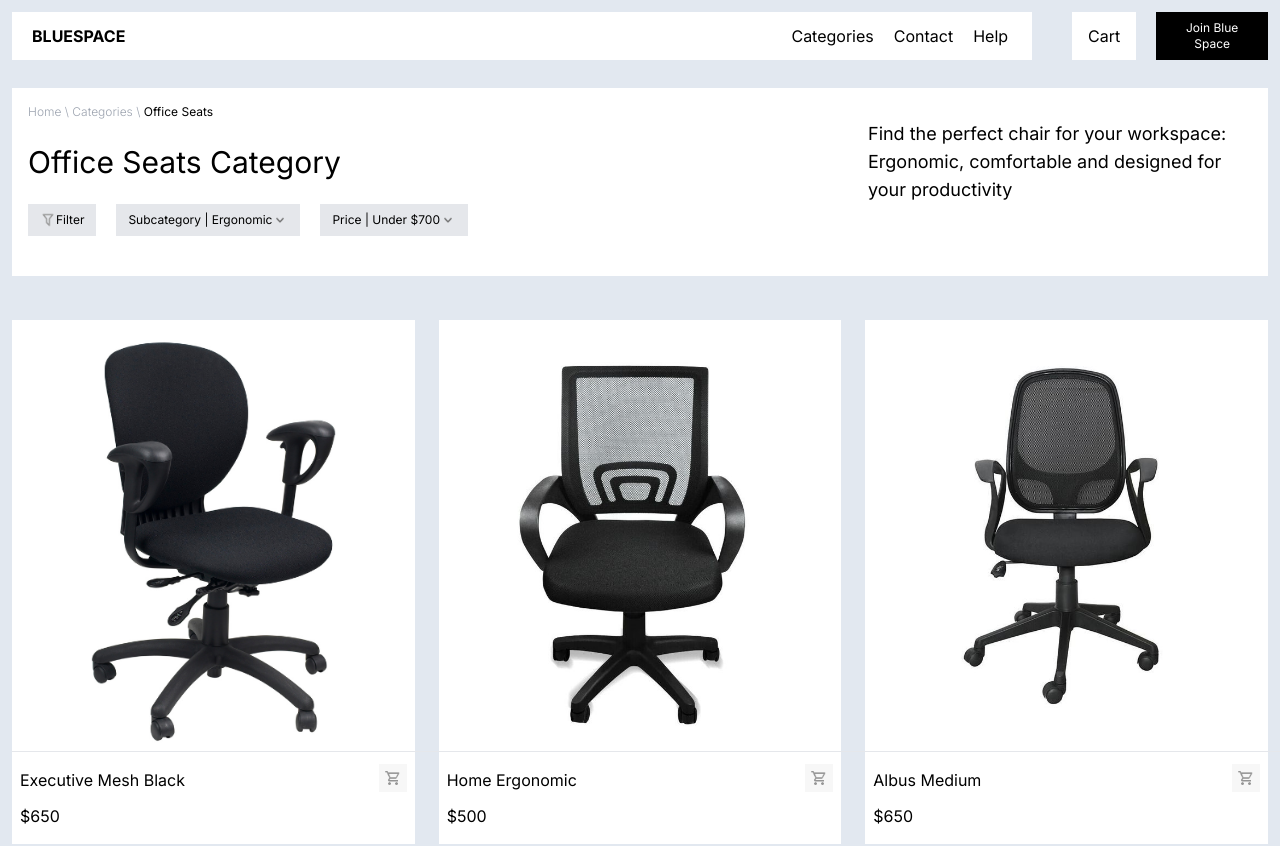
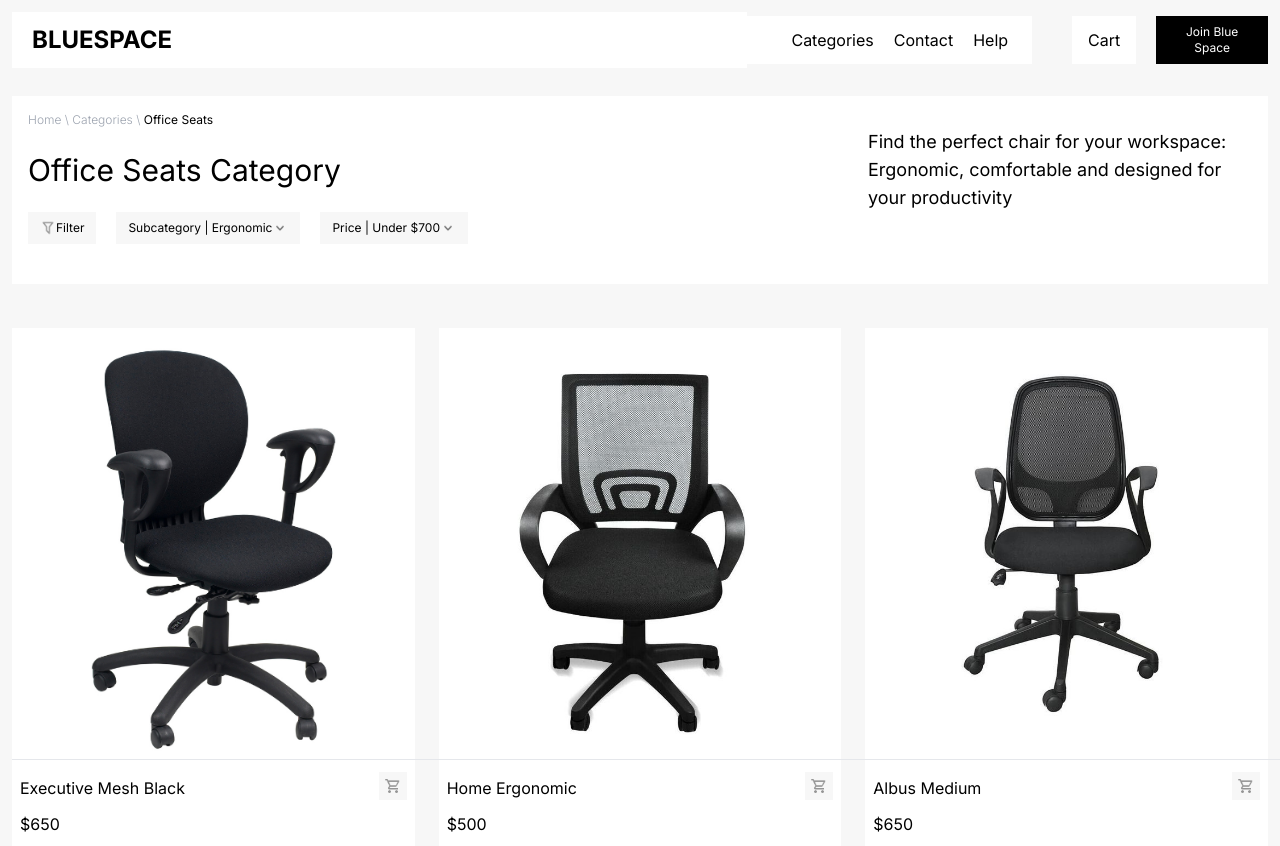
Before and after one commit to Amelss/timbus-cloud-shop, a React (Vite) app: page /Categories in a window 1280 px wide. Shown: the top 846 px of the page. Built offline with nearby package versions, Linux system fonts and the light colour scheme.

Commit message:
Editing product card

```diff
--- a/src/Components/Content.jsx
+++ b/src/Components/Content.jsx
@@ -11,7 +11,7 @@ import { Routes, Route } from "react-router-dom";
 
 export default function Content() {
   return (
-      <div className="bg-slate-200 p-3">
+      <div className="bg-backgroundGrey p-3">
           <div className="">
              <Header />
       </div>
--- a/src/Components/Header.jsx
+++ b/src/Components/Header.jsx
@@ -45,7 +45,7 @@ export default function Header() {
       </div>
       <div className="hidden xl:flex justify-between items-center">
         <div className="bg-white w-full py-3 px-2">
-          <h1 className="ml-3 font-bold">BLUESPACE</h1>
+          <h1 className="ml-3 font-bold text-2xl">BLUESPACE</h1>
         </div>
         <div className="flex items-center">
           <div className="bg-white  py-3 px-6">
--- a/src/Components/Hero.jsx
+++ b/src/Components/Hero.jsx
@@ -14,12 +14,12 @@ export default function Hero() {
       </div>
 
       <div className="block xl:flex items-center">
-        <div className="flex items-center  bg-gray-200 px-3 py-2 mt-3 xl:mt-0 w-20 xl:w-auto">
+        <div className="flex items-center  bg-backgroundGrey px-3 py-2 mt-3 xl:mt-0 w-20 xl:w-auto">
           <img src="./filter-outline.png" alt="Filter" className="w-4" />
           <p className="text-xs">Filter</p>
         </div>
 
-        <div className="flex items-center w-48 xl:w-auto bg-gray-200 mt-3 xl:mt-0 xl:ml-5 px-3 py-2">
+        <div className="flex items-center w-48 xl:w-auto bg-backgroundGrey mt-3 xl:mt-0 xl:ml-5 px-3 py-2">
           <p className="text-xs">Subcategory | Ergonomic</p>
           <img
             src="./chevron-down.png"
@@ -27,7 +27,7 @@ export default function Hero() {
             className="w-4"
           />
         </div>
-        <div className="flex items-center bg-gray-200 mt-3 xl:mt-0 xl:ml-5 px-3 py-2 w-40 xl:w-auto">
+        <div className="flex items-center bg-backgroundGrey mt-3 xl:mt-0 xl:ml-5 px-3 py-2 w-40 xl:w-auto">
           <p className="text-xs">Price | Under $700</p>
           <img
             src="./chevron-down.png"
--- a/src/index.css
+++ b/src/index.css
@@ -7,8 +7,8 @@
 
 .bm-burger-button {
   position: relative;
-  width: 26px;
-  height: 20px;
+  width: 20px;
+  height: 15px;
   left: 300px;
   top: -20px;
 }
@@ -46,7 +46,7 @@
 
 
 .bm-menu {
-  background: #dedede;
+  background: #F7F7F7;
   padding: 0.5em 1em 0;
   font-size: 1.15em;
   width: 100%;
--- a/src/output.css
+++ b/src/output.css
@@ -585,28 +585,16 @@ video {
   margin-top: 0.25rem;
 }
 
+.mt-10{
+  margin-top: 2.5rem;
+}
+
 .mt-3{
   margin-top: 0.75rem;
 }
 
 .mt-7{
   margin-top: 1.75rem;
-}
-
-.mt-10{
-  margin-top: 2.5rem;
-}
-
-.mt-5{
-  margin-top: 1.25rem;
-}
-
-.mt-4{
-  margin-top: 1rem;
-}
-
-.mt-2{
-  margin-top: 0.5rem;
 }
 
 .block{
@@ -645,20 +633,12 @@ video {
   width: 1.75rem;
 }
 
+.w-80{
+  width: 20rem;
+}
+
 .w-full{
   width: 100%;
-}
-
-.w-96{
-  width: 24rem;
-}
-
-.w-56{
-  width: 14rem;
-}
-
-.w-80{
-  width: 20rem;
 }
 
 .grid-cols-1{
@@ -673,12 +653,13 @@ video {
   justify-content: space-between;
 }
 
-.gap-3{
-  gap: 0.75rem;
+.gap-6{
+  gap: 1.5rem;
 }
 
-.gap-6{
-  gap: 1.5rem;
+.bg-backgroundGrey{
+  --tw-bg-opacity: 1;
+  background-color: rgb(247 247 247 / var(--tw-bg-opacity));
 }
 
 .bg-black{
@@ -686,32 +667,13 @@ video {
   background-color: rgb(0 0 0 / var(--tw-bg-opacity));
 }
 
-.bg-gray-200{
-  --tw-bg-opacity: 1;
-  background-color: rgb(229 231 235 / var(--tw-bg-opacity));
-}
-
-.bg-slate-200{
-  --tw-bg-opacity: 1;
-  background-color: rgb(226 232 240 / var(--tw-bg-opacity));
-}
-
 .bg-white{
   --tw-bg-opacity: 1;
   background-color: rgb(255 255 255 / var(--tw-bg-opacity));
 }
 
-.bg-pink-300{
-  --tw-bg-opacity: 1;
-  background-color: rgb(249 168 212 / var(--tw-bg-opacity));
-}
-
 .p-3{
   padding: 0.75rem;
-}
-
-.p-2{
-  padding: 0.5rem;
 }
 
 .px-2{
@@ -753,6 +715,18 @@ video {
   padding-bottom: 2.5rem;
 }
 
+.pb-2{
+  padding-bottom: 0.5rem;
+}
+
+.pb-4{
+  padding-bottom: 1rem;
+}
+
+.pt-2{
+  padding-top: 0.5rem;
+}
+
 .pt-4{
   padding-top: 1rem;
 }
@@ -761,24 +735,13 @@ video {
   padding-top: 1.25rem;
 }
 
-.pt-2{
-  padding-top: 0.5rem;
+.font-inter{
+  font-family: Inter, sans-serif;
 }
 
-.pb-4{
-  padding-bottom: 1rem;
-}
-
-.pt-1{
-  padding-top: 0.25rem;
-}
-
-.pb-2{
-  padding-bottom: 0.5rem;
-}
-
-.font-inter{
-  font-family: Inter, sans-serif;
+.text-2xl{
+  font-size: 1.5rem;
+  line-height: 2rem;
 }
 
 .text-3xl{
@@ -816,8 +779,8 @@ video {
 
 .bm-burger-button {
   position: relative;
-  width: 26px;
-  height: 20px;
+  width: 20px;
+  height: 15px;
   left: 300px;
   top: -20px;
 }
@@ -849,7 +812,7 @@ video {
 }
 
 .bm-menu {
-  background: #dedede;
+  background: #F7F7F7;
   padding: 0.5em 1em 0;
   font-size: 1.15em;
   width: 100%;
@@ -910,28 +873,16 @@ video {
     width: 24rem;
   }
 
+  .xl\:w-\[600px\]{
+    width: 600px;
+  }
+
   .xl\:w-auto{
     width: auto;
   }
 
-  .xl\:w-full{
-    width: 100%;
-  }
-
-  .xl\:w-\[300px\]{
-    width: 300px;
-  }
-
-  .xl\:w-\[600px\]{
-    width: 600px;
-  }
-
   .xl\:grid-cols-3{
     grid-template-columns: repeat(3, minmax(0, 1fr));
-  }
-
-  .xl\:p-4{
-    padding: 1rem;
   }
 
   .xl\:px-4{
--- a/tailwind.config.js
+++ b/tailwind.config.js
@@ -5,7 +5,10 @@ module.exports = {
   theme: {
     extend: {
       fontFamily: {
-        inter: ["Inter", "sans-serif"]
+        inter: ["Inter", "sans-serif"],
+      },
+      colors: {
+        backgroundGrey: "#F7F7F7",
       },
     },
   },
```
